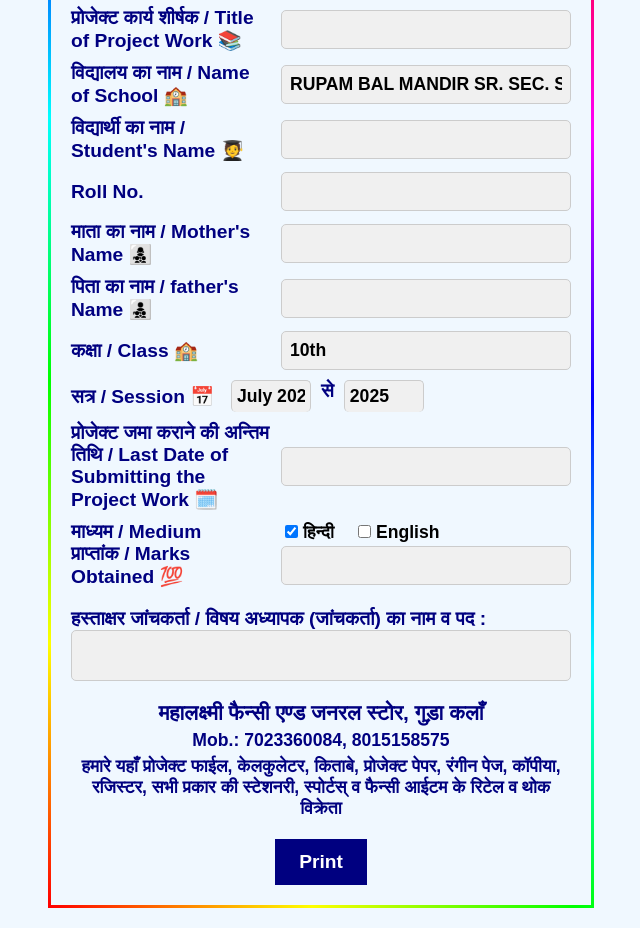
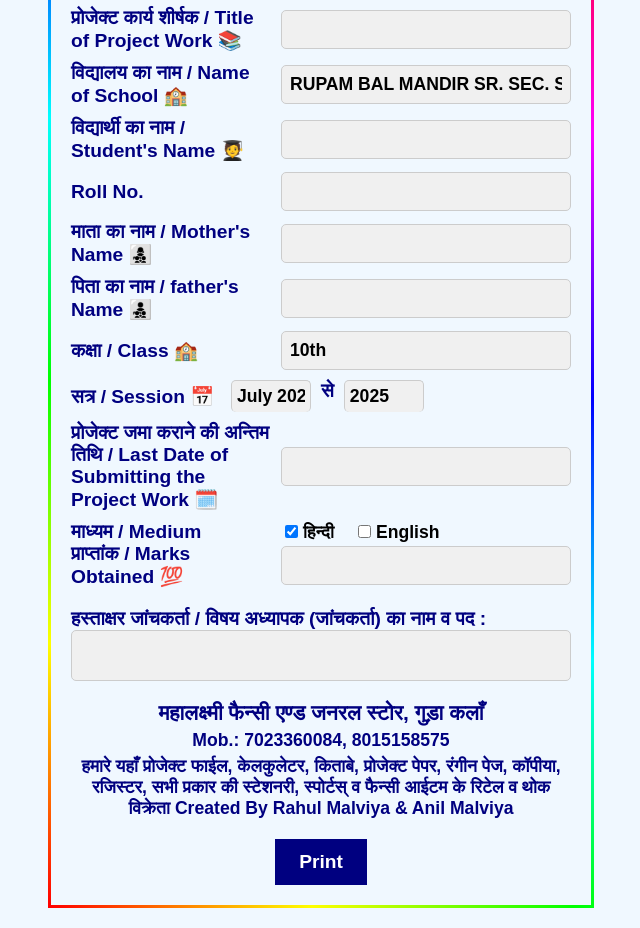
Before and after one commit to aloneflyerslearning/Project, a plain HTML site: page index.html in a window 1280 px wide. Shown: the part 150-1078 px from the top of the page, without its empty margins (319-959 px from the left). Drawn offline with Linux system fonts and the light colour scheme.

Commit message:
Update index.html

```diff
--- a/index.html
+++ b/index.html
@@ -306,7 +306,8 @@
             <div class="footer-company-info"><b>महालक्ष्मी फैन्सी एण्ड जनरल स्टोर, गुड़ा कलाँ</b></div>
             <div class="footer-contact"><b>Mob.: 7023360084, 8015158575</b></div>
             <div class="footer-items"><b>हमारे यहाँ प्रोजेक्ट फाईल, केलकुलेटर, किताबे, प्रोजेक्ट पेपर, रंगीन पेज, कॉपीया, रजिस्टर,
-                सभी प्रकार की स्टेशनरी, स्पोर्टस् व फैन्सी आईटम के रिटेल व थोक विक्रेता</b></div>
+                सभी प्रकार की स्टेशनरी, स्पोर्टस् व फैन्सी आईटम के रिटेल व थोक विक्रेता
+                Created By Rahul Malviya & Anil Malviya</b></div>
         </div>
          <div class="print-button">
               <button onclick="generatePrint()">Print</button>
```
